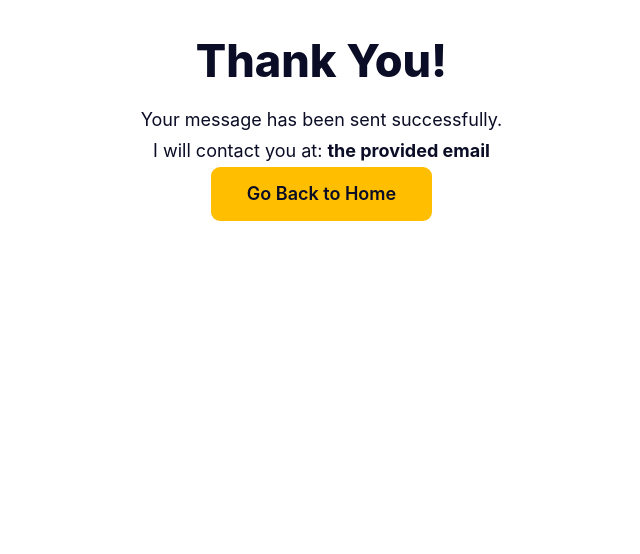
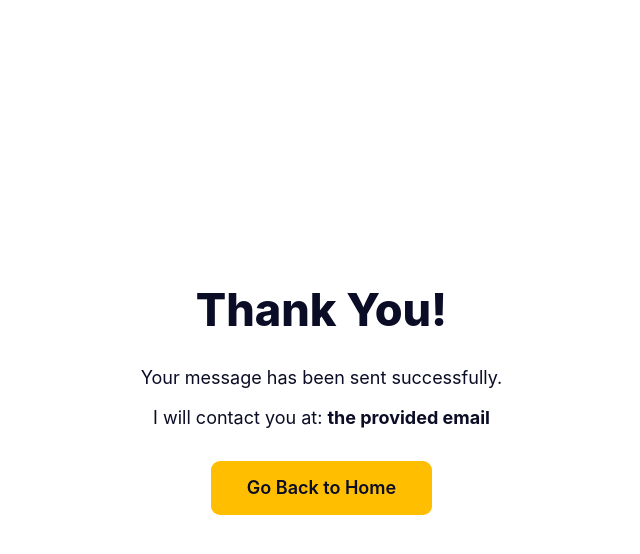
Before and after one commit to MaxHopf/my-website, a Vue app: page /my-website/thank-you in a window 1280 px wide. Shown: the top 554 px of the page, without its empty margins (311-951 px from the left). Built offline with nearby package versions, Linux system fonts and the light colour scheme.

Commit message:
Adjust layout of thank you page

```diff
--- a/src/components/ThankYouPage.vue
+++ b/src/components/ThankYouPage.vue
@@ -15,19 +15,31 @@ export default {
 </script>
 
 <template>
-  <div class="thank-you">
+  <div class="layout">
+    <main>
       <h1>Thank You!</h1>
       <p>Your message has been sent successfully.</p>
       <p>
         I will contact you at: <strong>{{ email }}</strong>
       </p>
       <button class="home-button" @click="goToHome">Go Back to Home</button>
+    </main>
   </div>
 </template>
 
 <style scoped>
-.thank-you {
+main {
+  padding: 2rem 1rem;
+  margin: auto;
   text-align: center;
-  margin-top: 2rem;
+  align-items: center;
+  gap: 0.5rem;
+  h1 {
+    margin: 0;
+    margin-bottom: 1rem;
+  }
+  button {
+    margin-top: 1rem;
+  }
 }
 </style>
```
Lines whose indentation alone changed are shown as unchanged.
